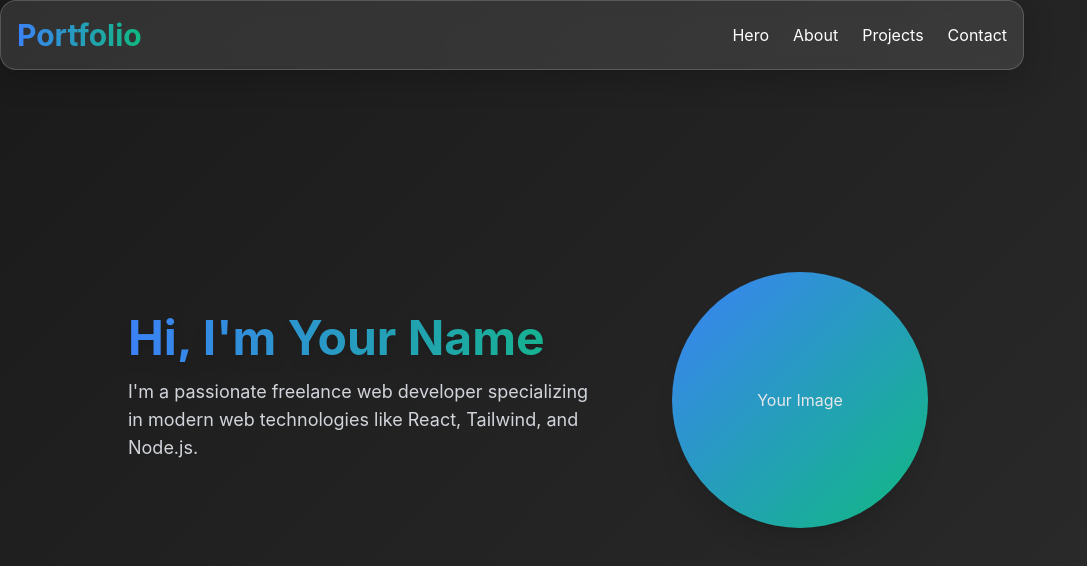
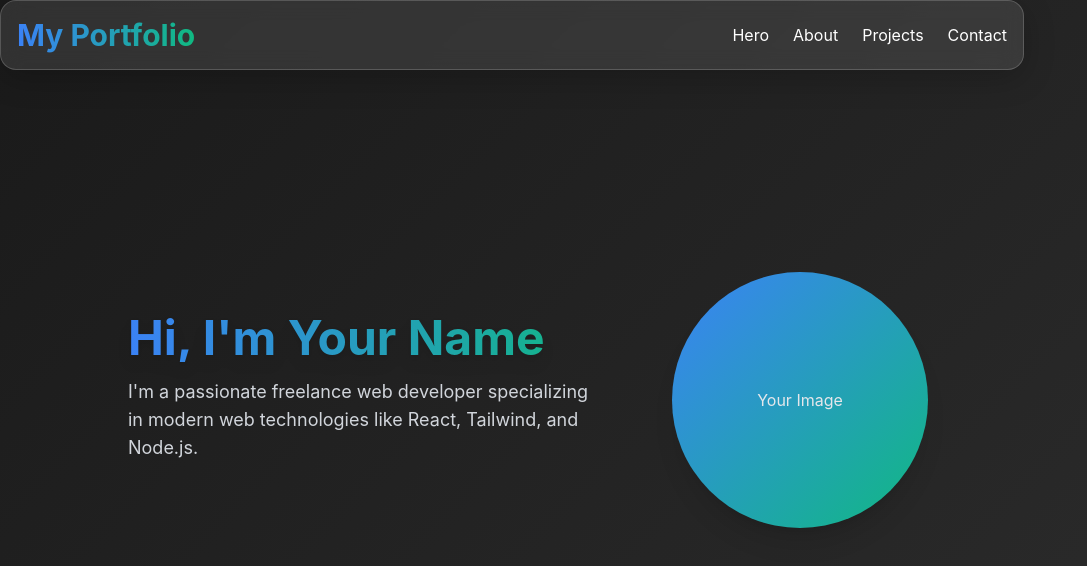
Before and after one commit to Darshan-Paliwal/3D_Portfolio, a React (Vite) app: page / in a window 1280 px wide. Shown: the top 566 px of the page, without its empty margins (0-1087 px from the left). Built offline with nearby package versions, Linux system fonts and the light colour scheme.

Commit message:
Update Header.jsx

```diff
--- a/src/components/Header.jsx
+++ b/src/components/Header.jsx
@@ -3,31 +3,42 @@ import { useState } from 'react';
 
 function Header() {
   const [isMenuOpen, setIsMenuOpen] = useState(false);
+
   const scrollToSection = (id) => {
     document.getElementById(id).scrollIntoView({ behavior: 'smooth' });
-    setIsMenuOpen(false);
+    if (window.innerWidth <= 768) setIsMenuOpen(false); // Close mobile menu on click
   };
 
   return (
     <motion.nav
-      initial={{ y: -100 }}
+      initial={{ y: -100 }} // Slide in from top
       animate={{ y: 0 }}
-      transition={{ duration: 0.5 }}
-      className="fixed top-0 w-full glass z-50 p-4"
+      transition={{ duration: 0.5, ease: 'easeOut' }}
+      className="fixed top-0 w-full glass z-50 p-4 flex justify-between items-center"
     >
-      <div className="max-w-7xl mx-auto flex justify-between items-center">
-        <h1
+      <motion.h1
+        initial={{ opacity: 0 }}
+        animate={{ opacity: 1 }}
+        transition={{ delay: 0.2, duration: 0.5 }}
         onClick={() => scrollToSection('hero')}
         className="text-2xl md:text-3xl font-bold bg-clip-text text-transparent bg-gradient-to-r from-primary to-secondary cursor-pointer"
       >
-          Portfolio
-        </h1>
+        My Portfolio
+      </motion.h1>
       <div className="md:hidden">
-          <button onClick={() => setIsMenuOpen(!isMenuOpen)} className="text-2xl focus:outline-none">
+        <button
+          onClick={() => setIsMenuOpen(!isMenuOpen)}
+          className="text-2xl focus:outline-none hover:text-primary transition-colors"
+        >
           ☰
         </button>
       </div>
-        <ul className="hidden md:flex space-x-4 md:space-x-6 mt-2 md:mt-0">
+      <motion.ul
+        className="hidden md:flex space-x-6"
+        initial={{ opacity: 0 }}
+        animate={{ opacity: 1 }}
+        transition={{ delay: 0.3, duration: 0.5 }}
+      >
         {['hero', 'about', 'projects', 'contact'].map((section) => (
           <li key={section}>
             <button
@@ -38,19 +49,19 @@ function Header() {
             </button>
           </li>
         ))}
-        </ul>
-      </div>
+      </motion.ul>
       {isMenuOpen && (
         <motion.ul
-          initial={{ opacity: 0, y: -20 }}
+          initial={{ opacity: 0, y: -10 }}
           animate={{ opacity: 1, y: 0 }}
-          className="md:hidden menu-glass mt-4 space-y-2 p-4 rounded-md"
+          exit={{ opacity: 0, y: -10 }}
+          className="md:hidden menu-glass mt-2 p-4 rounded-md absolute top-full right-4 w-48"
         >
           {['hero', 'about', 'projects', 'contact'].map((section) => (
-            <li key={section}>
+            <li key={section} className="mb-2 last:mb-0">
               <button
                 onClick={() => scrollToSection(section)}
-                className="text-base hover:bg-gradient-to-r hover:from-primary hover:to-secondary hover:bg-clip-text hover:text-transparent transition-all duration-300 block w-full text-left"
+                className="text-base w-full text-left hover:bg-gradient-to-r hover:from-primary hover:to-secondary hover:bg-clip-text hover:text-transparent transition-all duration-300"
               >
                 {section.charAt(0).toUpperCase() + section.slice(1)}
               </button>
```
Lines whose indentation alone changed are shown as unchanged.
